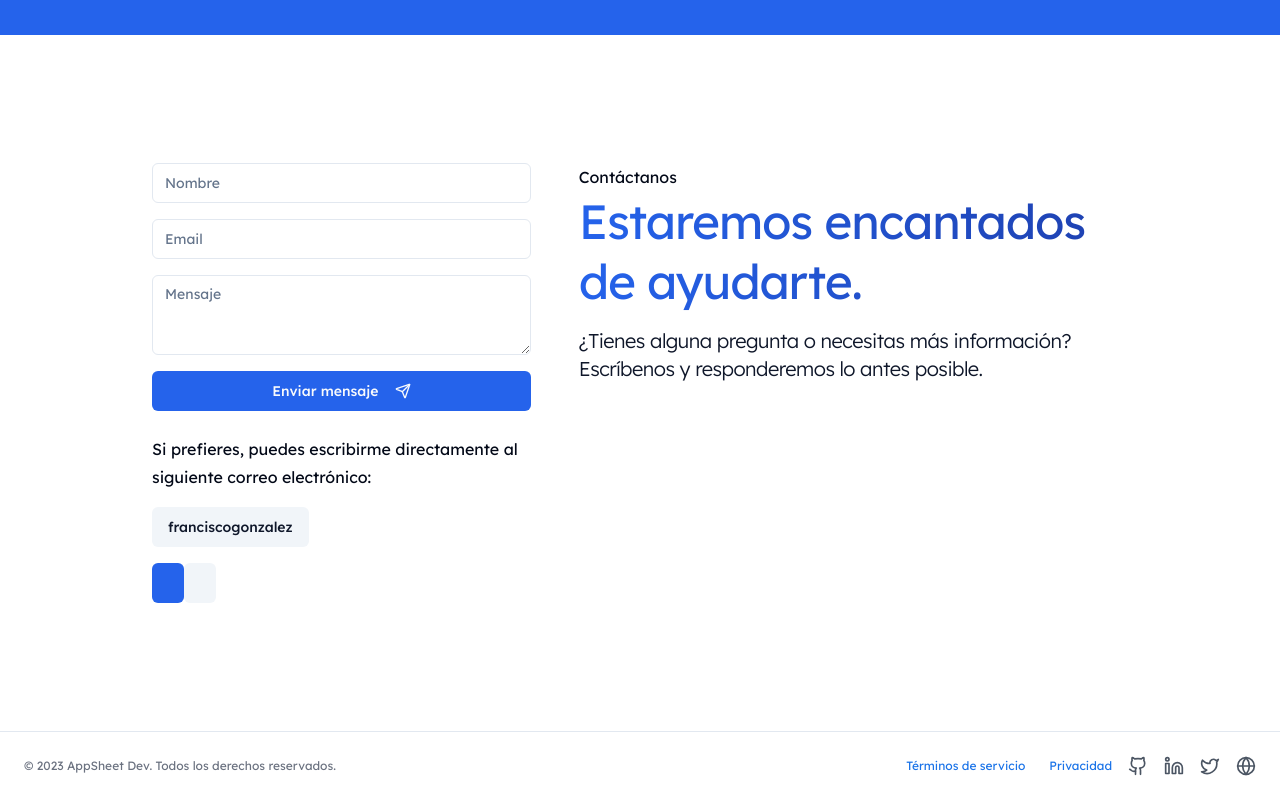
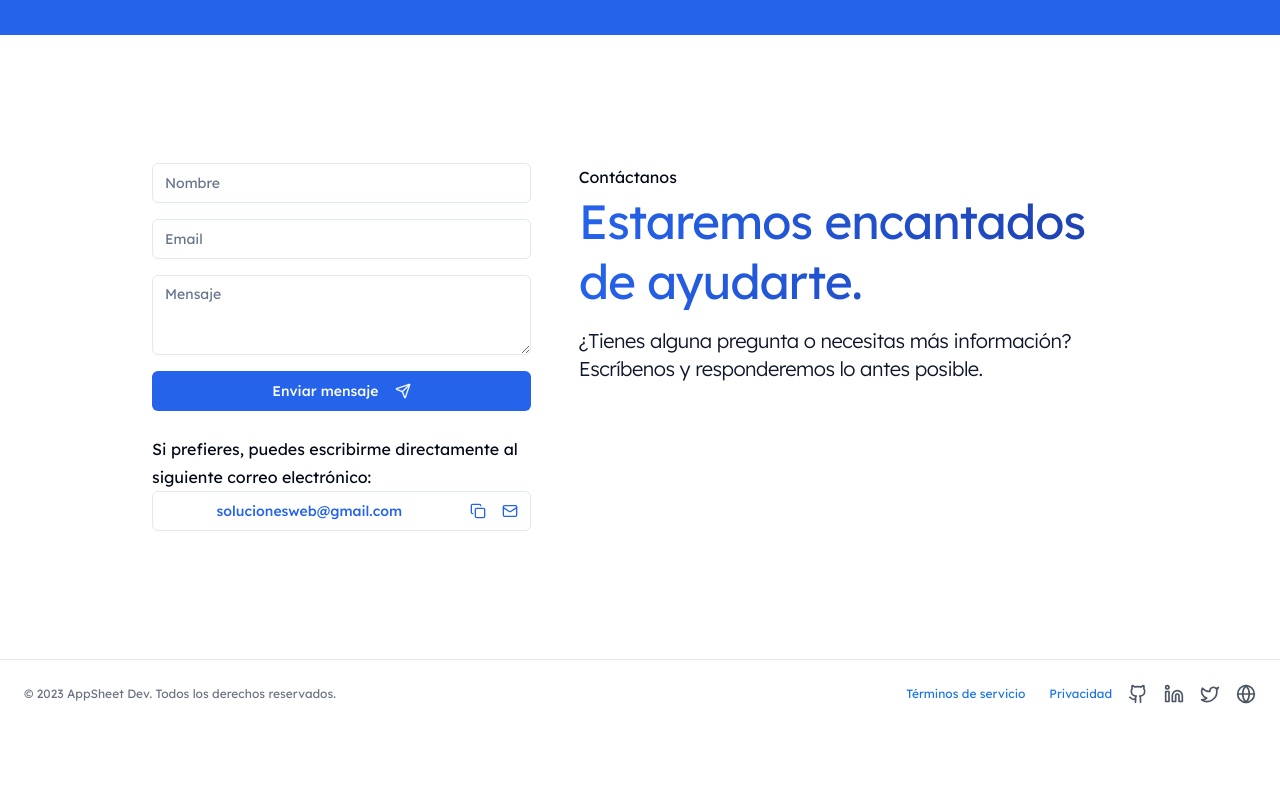
Before and after one commit to devfranciscogonzalez/landing, a Next.js app: page / in a window 1280 px wide. Shown: the part 3800-4600 px from the top of the page. After the commit the page ends 4528 px from the top, so only its background shows below. Built offline with nearby package versions, Linux system fonts and the light colour scheme.

Commit message:
Refactor Contact component: replace form with ContactForm and add EmailCopy for email handling (prev install emailjs)

```diff
--- a/components/Contact.tsx
+++ b/components/Contact.tsx
@@ -1,7 +1,5 @@
-import { Button } from "@/components/ui/button";
-import { Input } from "@/components/ui/input";
-import { Textarea } from "@/components/ui/textarea";
-import { Send } from "lucide-react";
+import ContactForm from "./ContactForm";
+import EmailCopy from "./EmailCopy";
 import { TypographyH2, TypographyLead, TypographyP } from "./ui/typography";
 
 export default function Contact() {
@@ -11,32 +9,12 @@ export default function Contact() {
       className="flex w-full max-w-5xl py-12 md:py-24 lg:py-32"
     >
       <div className="w-5/12 px-4 md:px-6">
-        <div className="mx-auto max-w-lg">
-          <form className="space-y-4">
-            <Input placeholder="Nombre" />
-            <Input type="email" placeholder="Email" />
-            <Textarea placeholder="Mensaje" />
-            <Button className="w-full">
-              Enviar mensaje
-              <Send className="ml-2 h-4 w-4" />
-            </Button>
-          </form>
-        </div>
+        <ContactForm />
         <TypographyP>
           Si prefieres, puedes escribirme directamente al siguiente correo
           electrónico:
         </TypographyP>
-        <div>
-          <Button variant="secondary" className="mt-4">
-            franciscogonzalez
-          </Button>
-          <div>
-            <Button variant="" className="mt-4">
-            </Button>
-            <Button variant="secondary" className="mt-4">
-            </Button>
-          </div>
-        </div>
+        <EmailCopy />
       </div>
       <div className="w-7/12 px-4 md:px-6">
         <TypographyP>Contáctanos</TypographyP>
--- /dev/null
+++ b/components/ContactForm.tsx
@@ -0,0 +1,52 @@
+"use client";
+
+import emailjs from "@emailjs/browser";
+import { Send } from "lucide-react";
+import { useRef, useState } from "react";
+import { Button } from "./ui/button";
+import { Input } from "./ui/input";
+import { Textarea } from "./ui/textarea";
+
+const EMAILJS_ID = {
+  serviceId: "service_jn22ztn",
+  templateId: "template_ar0ridz",
+  publicKey: "rWNkzNXICzokntHK6",
+};
+
+export default function ContactForm() {
+  const form = useRef();
+  const [isSent, setIsSent] = useState(false);
+
+  const sendEmail = (e) => {
+    e.preventDefault();
+
+    emailjs
+      .sendForm(
+        EMAILJS_ID.serviceId,
+        EMAILJS_ID.templateId,
+        form.current,
+        EMAILJS_ID.publicKey
+      )
+      .then(() => {
+        setIsSent(true);
+        form.current.reset();
+        setTimeout(() => {
+          setIsSent(false);
+        }, 1000);
+      });
+  };
+
+  return (
+    <div className="mx-auto max-w-lg">
+      <form ref={form} onSubmit={sendEmail} className="space-y-4">
+        <Input placeholder="Nombre" />
+        <Input type="email" placeholder="Email" />
+        <Textarea placeholder="Mensaje" />
+        <Button className="w-full">
+          Enviar mensaje
+          <Send className="ml-2 h-4 w-4" />
+        </Button>
+      </form>
+    </div>
+  );
+}
--- /dev/null
+++ b/components/EmailCopy.tsx
@@ -0,0 +1,77 @@
+"use client";
+
+import { Copy, CopyCheck, Mail, MailCheck } from "lucide-react";
+import { useState } from "react";
+import { Button } from "./ui/button";
+
+const email = "solucionesweb@gmail.com";
+
+export default function EmailCopy() {
+  const [isCopy, setIsCopy] = useState(false);
+  const [isClicked, setIsClicked] = useState(false);
+
+  const copyToClipboard = () => {
+    navigator.clipboard
+      .writeText(email)
+      .then(() => {
+        setIsCopy(true);
+        setTimeout(() => {
+          setIsCopy(false);
+        }, 1000);
+      })
+      .catch((err) => {
+        console.error("Failed to copy: ", err);
+      });
+  };
+
+  const openEmail = () => {
+    setIsClicked(true);
+    // window.open(`mailto:${email}`, "_blank");
+    setTimeout(() => {
+      setIsClicked(false);
+    }, 1000);
+  };
+
+  return (
+    <div className="flex items-center border rounded-md p-1 h-10">
+      <Button
+        variant="link"
+        onClick={copyToClipboard}
+        disabled={isCopy}
+        className="flex-1"
+      >
+        {email}
+      </Button>
+      <div className="flex items-center">
+        <Button
+          variant="ghost"
+          size="icon"
+          onClick={copyToClipboard}
+          className="text-primary w-8 h-8 hover:text-primary"
+        >
+          {isCopy ? (
+            <CopyCheck className="h-4 w-4 text-primary/50" />
+          ) : (
+            <Copy className="h-4 w-4" />
+          )}
+        </Button>
+        <a
+          href={`mailto:${email}`}
+          target="_blank"
+          className="btn btn-outline btn-icon flex items-center justify-center  rounded-md text-primary transition hover:bg-muted w-8 h-8"
+          onClick={openEmail}
+        >
+          {isClicked ? (
+            <MailCheck className="h-4 w-4 text-primary/50" />
+          ) : (
+            <Mail className="h-4 w-4" />
+          )}
+        </a>
+      </div>
+      {/* <div>
+        <Button variant="" className="mt-4"></Button>
+        <Button variant="secondary" className="mt-4"></Button>
+      </div> */}
+    </div>
+  );
+}
```
